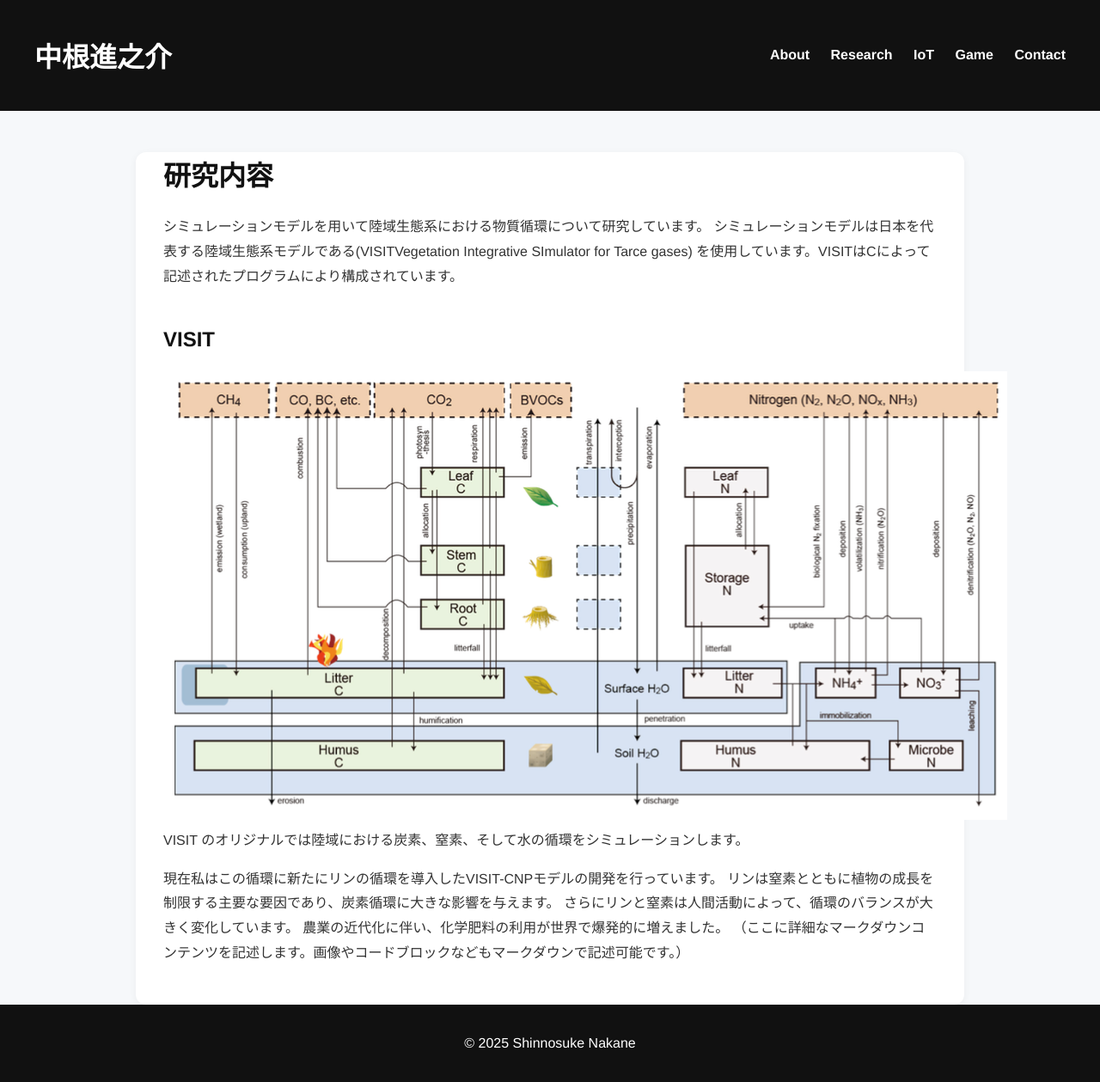
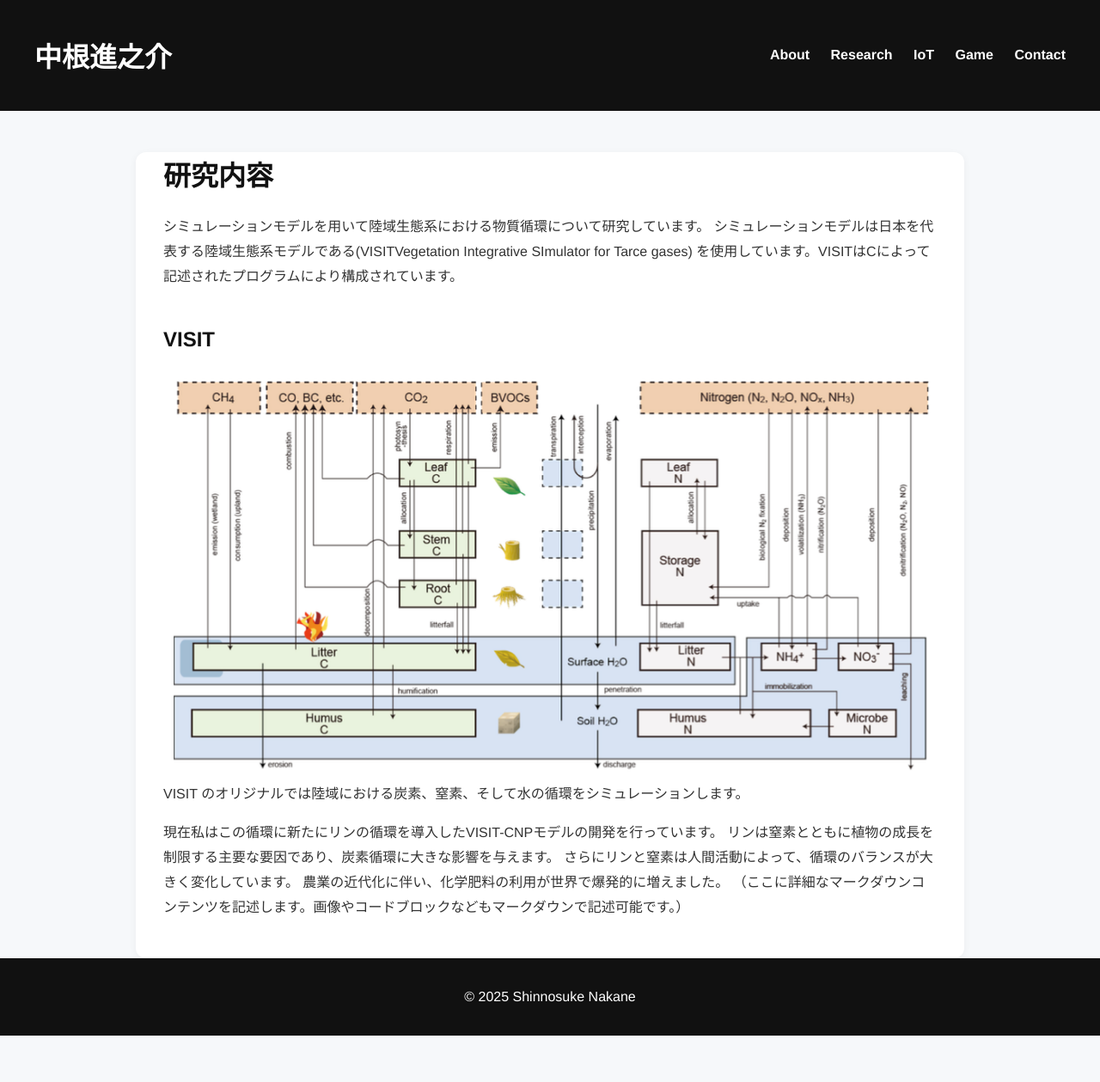
Before and after one commit to shin-nakane/shin.nakane.achive, a Jekyll site: the page built from projects/research.md, in a window 1280 px wide and 1259 px high. Shown: the whole window at 86% size. Built offline with Jekyll 4.4.1, drawn with Linux system fonts in a browser that asks for light colours.

Commit message:
modify image

```diff
--- a/style.css
+++ b/style.css
@@ -147,3 +147,11 @@ footer {
   margin: 0 auto;    /* 中央寄せ */
   padding: 0 40px;   /* 左右に余白 */
 }
+
+/* ファイルを選んで追加してください（例: assets/css/custom.css） */
+img.img-fluid {
+  max-width: 100%;
+  height: auto;
+  display: block;
+  margin: 0 auto;
+}
```
Also changed, not shown: projects/iotproject.md (+2 -2 lines).
